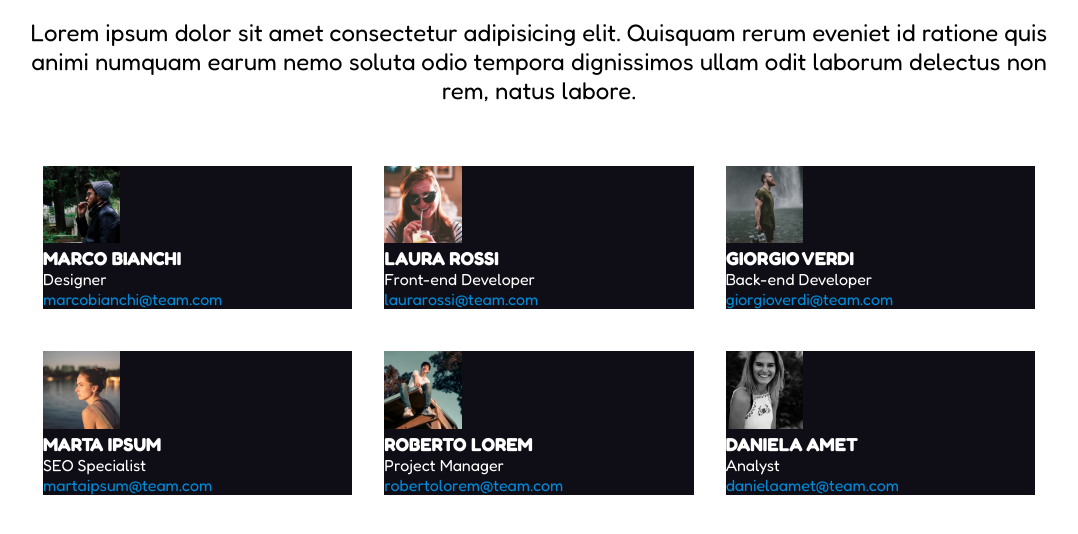
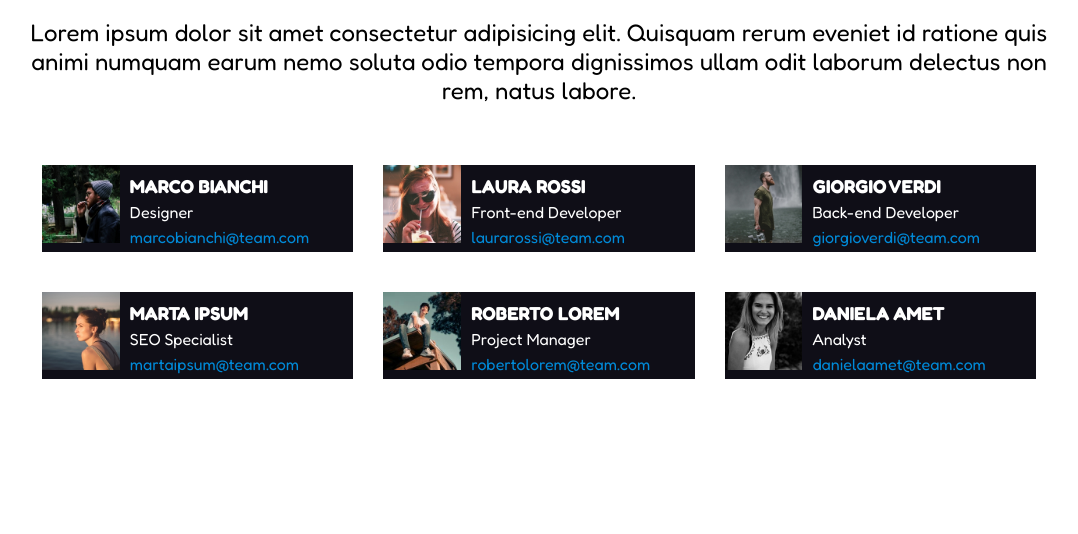
Before and after one commit to PapiMatteo/html-css-float-cards, a plain HTML site: page index.html in a window 1280 px wide. Shown: the part 110-644 px from the top of the page, without its empty margins (101-1179 px from the left). Drawn offline with Linux system fonts and the light colour scheme.

Commit message:
add: img and text (completed)

```diff
--- a/css/style.css
+++ b/css/style.css
@@ -33,18 +33,21 @@ h1 {
     text-align: center;
     margin-bottom: 40px;
 }
-/* p,
-h3{
-    display: inline-block;
-} */
+/* COLUMN AND IMG  */
 .col {
     float: left;
     width: calc(100% / 3);
     padding: 20px 15px;
     color: white;
+    display: inline-block;
     /* Debug */
-    border: 1px solid white;
+    /* border: 1px solid white; */
     /* height: 200px; */
+}
+
+.col img {
+    float: left;
+    margin-right: 10px;
 }
 
 .mail {
@@ -60,3 +63,10 @@ h3{
     clear: both;
     display: table;
 }
+h3,
+p {
+    margin-bottom: 5px;
+}
+.content {
+   padding-top: 10px;
+}
--- a/index.html
+++ b/index.html
@@ -19,56 +19,68 @@
         <!-- First 3 columns section  -->
         <section>
             <p class="h-text">Lorem ipsum dolor sit amet consectetur adipisicing elit. Quisquam rerum eveniet id ratione quis animi numquam earum nemo soluta odio tempora dignissimos ullam odit laborum delectus non rem, natus labore.</p>
-            <div class="row clearfix">
+            <div class="row ">
                 <div class="col">
-                    <div class="card">
+                    <div class="card clearfix">
                         <img src="img/male1.png" alt="">
+                        <div class="content">
                             <h3>MARCO BIANCHI</h3>
                             <p>Designer</p>
                             <p class="mail">marcobianchi@team.com</p>
                         </div>
                     </div>
+                </div>
                 <div class="col">
-                    <div class="card">
+                    <div class="card clearfix">
                         <img src="img/female1.png" alt="">
+                        <div class="content">
                             <h3>LAURA ROSSI</h3>
                             <p>Front-end Developer</p>
                             <p class="mail">laurarossi@team.com</p>
                         </div>
                     </div>
+                </div>
                 <div class="col">
-                    <div class="card">
+                    <div class="card clearfix">
                         <img src="img/male2.png" alt="">
+                        <div class="content">
                             <h3>GIORGIO VERDI</h3>
                             <p>Back-end Developer</p>
                             <p class="mail">giorgioverdi@team.com</p>
                         </div>
                     </div>
                 </div>
+            </div>
             <!-- Second 3 columns section  -->
             <div class="row">
                 <div class="col">
-                    <div class="card">
+                    <div class="card clearfix">
                         <img src="img/female2.png" alt="">
+                        <div class="content">
                             <h3>MARTA IPSUM</h3>
                             <p>SEO Specialist</p>
                             <p class="mail">martaipsum@team.com</p>
                         </div>
                     </div>
+                </div>
                 <div class="col">
-                    <div class="card">
+                    <div class="card clearfix">
                         <img src="img/male3.png" alt="">
+                        <div class="content">
                             <h3>ROBERTO LOREM</h3>
                             <p>Project Manager</p>
                             <p class="mail">robertolorem@team.com</p>
                         </div>
                     </div>
+                </div>
                 <div class="col">
-                    <div class="card">
+                    <div class="card clearfix">
                         <img src="img/female3.png" alt="">
+                        <div class="content">
                             <h3>DANIELA AMET</h3>
                             <p>Analyst</p>
                             <p class="mail">danielaamet@team.com</p>
+                        </div>
                     </div>
                 </div>
             </div>
```
Lines whose indentation alone changed are shown as unchanged.
